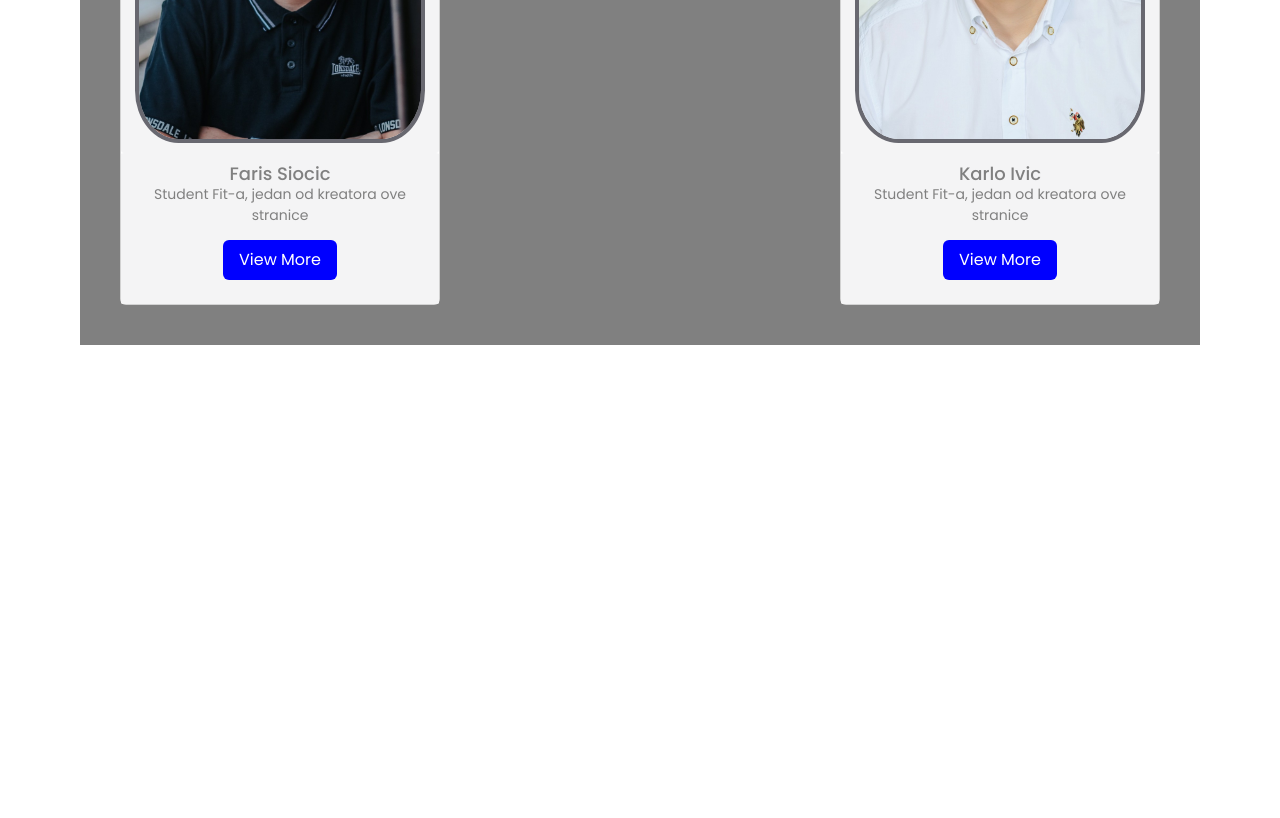
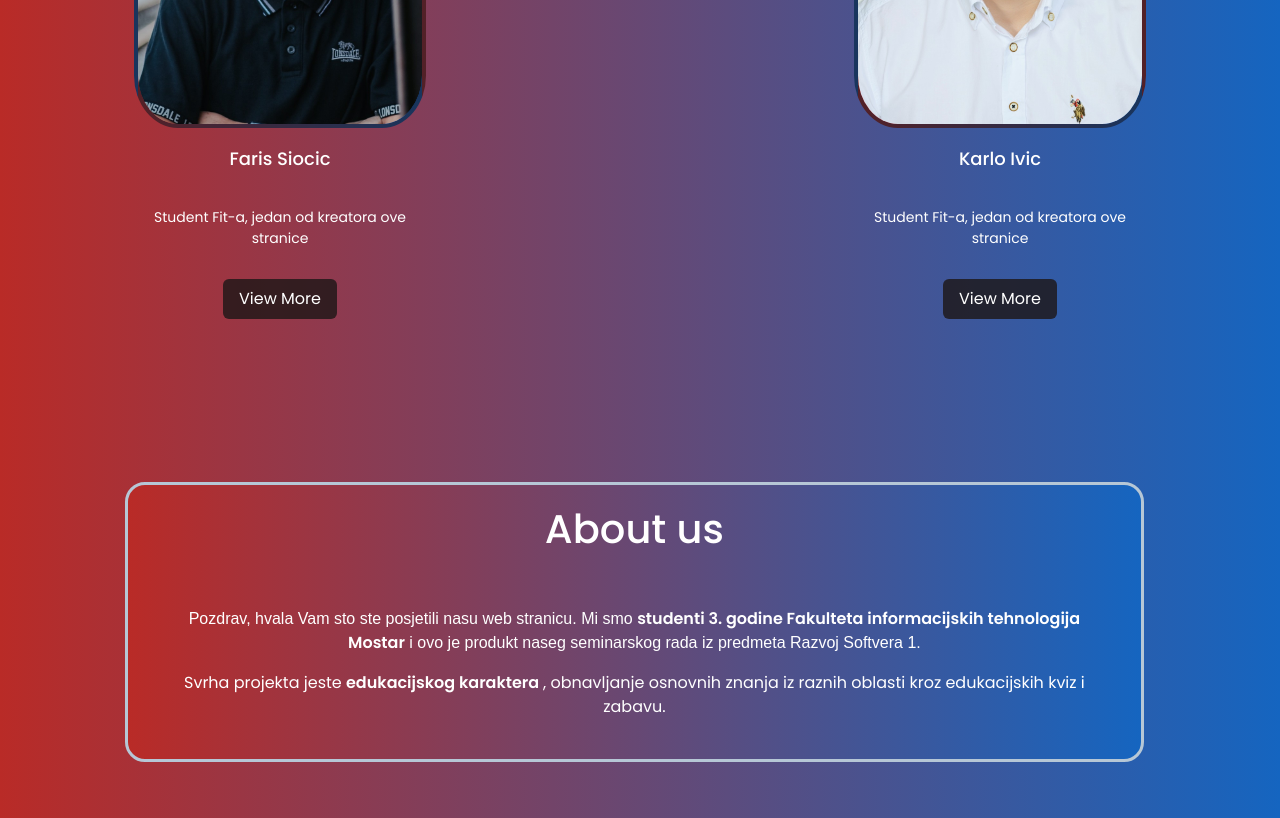
Before and after one commit to AmigosLP/Seminarski-RS1, an Angular app in the folder frontend/: page /aboutus in a window 1280 px wide. Shown: the part 380-1198 px from the top of the page. Before the commit the page ends 800 px from the top, so only its background shows below. Built offline with nearby package versions, Linux system fonts and the light colour scheme.

Commit message:
AB#44
Primitivni izgled, odnosno demo izgled about us page je gotovo, u buducosti ce se dodavat i izmjenjivat po potrebama.

```diff
--- a/frontend/src/app/about-us/about-us.component.css
+++ b/frontend/src/app/about-us/about-us.component.css
@@ -5,6 +5,7 @@ margin: 0;
 padding: 0;
 box-sizing: border-box;
 font-family: 'Poppins', sans-serif;
+
 
 
 }
@@ -15,33 +16,42 @@ body
     align-items: center;
     justify-content: center;
     margin-top: 5%;
-
-
+    text-align: center;
+    margin: auto;
+    background: linear-gradient(to right, #b92b27, #1565c0)
 
 }
 
+/*
 .card-image .card
 {
     position: relative;
     height: 100%;
     width: 100%;
     border-radius: 200%;
-    background: rgb(255, 255, 255);
     padding: 3px;
 
-
-}
+} */
 
 .image-content
 {
     position: relative;
     row-gap: 5px;
 
+
+
+
 }
+
 .card-wrapper {
     display: flex;
     justify-content: space-between;
     flex-direction: row;
+    padding-top: 5%;
+    padding-bottom: 8%;
+
+
+
 }
 
 .card-image {
@@ -56,6 +66,9 @@ body
     object-fit: cover;
     border-radius: 15%;
     border: 4px solid rgba(27, 27, 39, 0.644);
+    background: linear-gradient(to right, #b92b27, #1565c0);
+
+
 
 
 }
@@ -69,15 +82,15 @@ body
 {
     max-width: 1120px;
     width: 100%;
-    background-color: gray;
     padding: 40px 0;
+    /* background: linear-gradient(to right, #b92b27, #1565c0); */
 
 }
 .card
 {
     width: 320px;
-
-    background-color: white;
+    background-color: rgba(255, 255, 255, 0);
+    border: none;
 
 }
 
@@ -87,8 +100,10 @@ body
     flex-direction: column;
     align-items: center;
     padding: 10px 14px;
-    background-color:rgb(244, 244, 245);
+    background-color: rgba(255, 255, 255, 0);
     border-radius: 1%;
+
+
 }
 .name
 {
@@ -96,13 +111,17 @@ body
     font-weight: 500;
     color: gray;
 
-
+}
+.name
+{
+    color: white;
 }
 .discription
 {
     font-size: 14px;
-    color: gray;
+    color: white;
     text-align: center;
+    padding-top: 10%;
 }
 .button
 {
@@ -110,7 +129,8 @@ body
     font-size: 16px;
     color: white;
     padding: 8px 16px;
-    background-color: blue;
+    background-color: linear-gradient(to right, #b92b27, #1565c0);
+    background: rgba(29, 23, 23, 0.808);
     border-radius: 6px;
     margin: 14px;
     cursor: pointer;
@@ -118,6 +138,53 @@ body
 }
 .button:hover
 {
-background-color:blueviolet;
+    background-color: rgba(255, 255, 255, 0);
 
 }
+.O-nama h1,.pozdrav,.Objasnjenje
+{
+    font-family: 'Lexend Deca', sans-serif;
+    color: white;
+
+    padding-top: 5%;
+
+
+}
+
+/*.O-nama
+{
+
+    float: left;
+    width:25%;
+    height:280px;
+    margin: 5%;
+
+    text-align: center;
+
+    padding-bottom: 20px;
+    border-style: solid;
+    border-color: #B6C7D6;
+    border-radius: 20px;
+    background-color: #EAF0F6;
+}*/
+
+.Objasnjenje
+{
+    width: 400px;
+    margin: auto;
+    text-align: center;
+    padding-top: 20px;
+    border-style:solid;
+    border-color: #B6C7D6;
+    border-radius: 20px;
+    /*background-color: #EAF0F6;*/
+    background: linear-gradient(to right, #b92b27, #1565c0);
+    color: white;
+    float: right;
+    width: 91%;
+    height:280px;
+    margin: 5%;
+    padding-left: 4%;
+    padding-right: 4%;
+
+}
--- a/frontend/src/app/about-us/about-us.component.html
+++ b/frontend/src/app/about-us/about-us.component.html
@@ -1,9 +1,3 @@
-<head>
-
-
-
-</head>
-<body>
 <div class="slide-container ">
     <div class="slide-content">
         <div class="card-wrapper ">
@@ -47,10 +41,14 @@
         </div>
     </div>
 
-        <div class="swiper-button-next"></div>
-        <div class="swiper-button-prev"></div>
-        <div class="swiper-pagination"></div>
+
+    <div class="Objasnjenje">
+        <h1>About us</h1>
+         <p class="pozdrav">Pozdrav, hvala Vam sto ste posjetili nasu web stranicu. Mi smo <strong>studenti 3. godine Fakulteta informacijskih tehnologija Mostar</strong> i ovo je produkt naseg seminarskog rada iz predmeta Razvoj Softvera 1.</p>
+        <p>Svrha projekta jeste <strong> edukacijskog karaktera </strong>, obnavljanje osnovnih znanja iz raznih oblasti kroz edukacijskih kviz i zabavu.</p>
+
     </div>
 
 
-</body>
+
+</div>
--- a/frontend/src/app/about-us/about-us.component.ts
+++ b/frontend/src/app/about-us/about-us.component.ts
@@ -1,10 +1,11 @@
-import { Component, OnInit } from '@angular/core';
+import { Component, OnInit, ViewEncapsulation } from '@angular/core';
 import { Title } from '@angular/platform-browser';
 
 @Component({
   selector: 'app-about-us',
   templateUrl: './about-us.component.html',
-  styleUrls: ['./about-us.component.css']
+  styleUrls: ['./about-us.component.css'],
+  encapsulation:ViewEncapsulation.None
 
 })
 export class AboutUsComponent implements OnInit {
```
Lines whose indentation alone changed are shown as unchanged.
